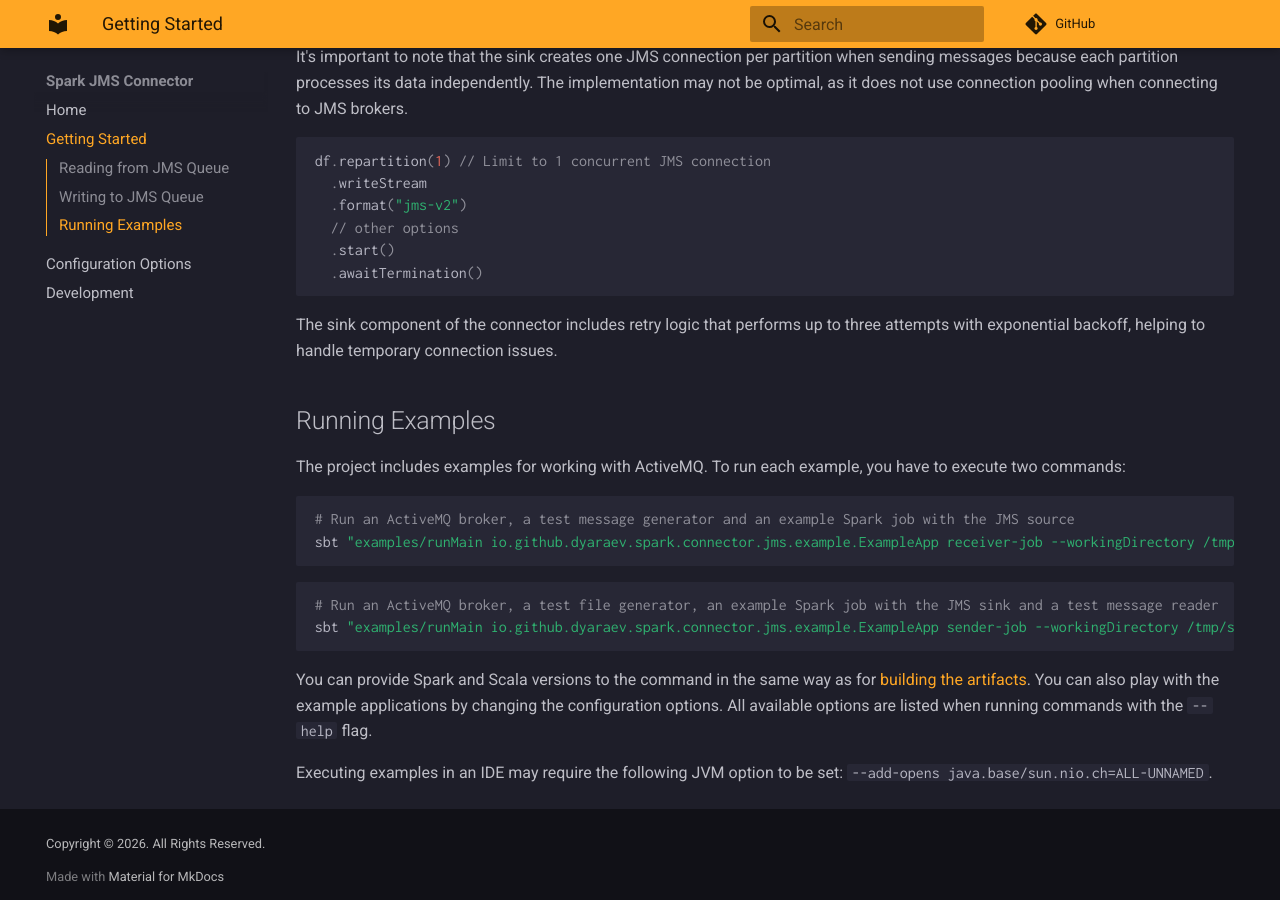
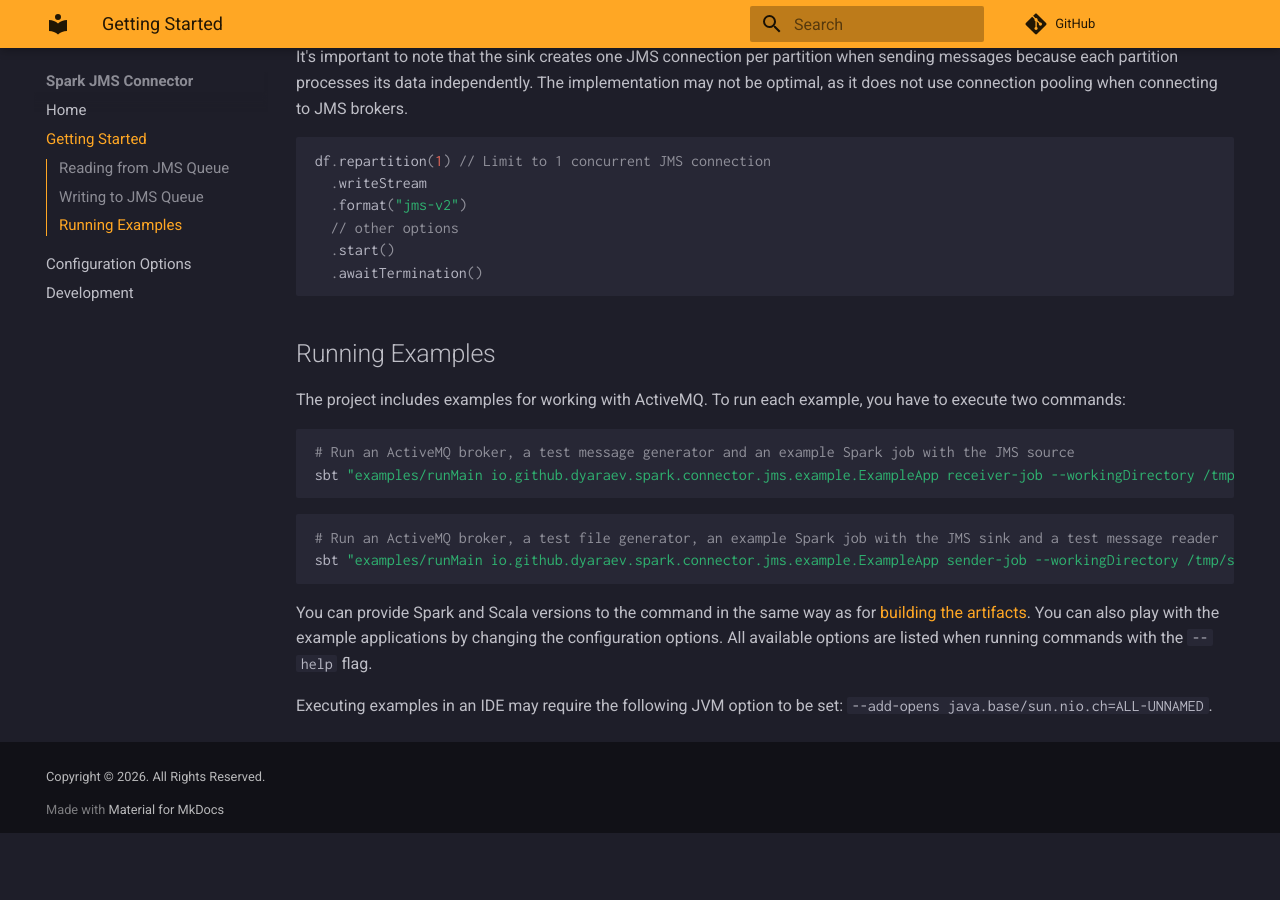
Before and after one commit to dyaraev/spark-jms-connector, an MkDocs documentation site: the page built from docs/getting-started.md, in a window 1280 px wide and 900 px high, scrolled down 1621 px. Built offline with MkDocs 1.6.1 and Material for MkDocs 9.7.7, drawn with Linux system fonts in a browser that asks for light colours; plug-ins that fetch from the network failed and are left out; comment, search, counter and statistics services are not loaded; after the commit the page ends 2454 px from its top, so only the background shows below that.

Commit message:
chore: optimized sink client behavior

````diff
--- a/docs/getting-started.md
+++ b/docs/getting-started.md
@@ -73,8 +73,6 @@
   .awaitTermination()
 ```
 
-The sink component of the connector includes retry logic that performs up to three attempts with exponential backoff, helping to handle temporary connection issues.
-
 ## Running Examples
 
 The project includes examples for working with ActiveMQ. To run each example, you have to execute two commands:
````
Also changed, not shown: 4 other files.
